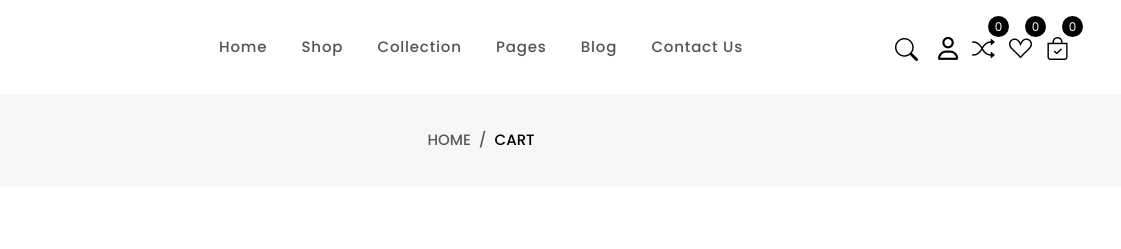
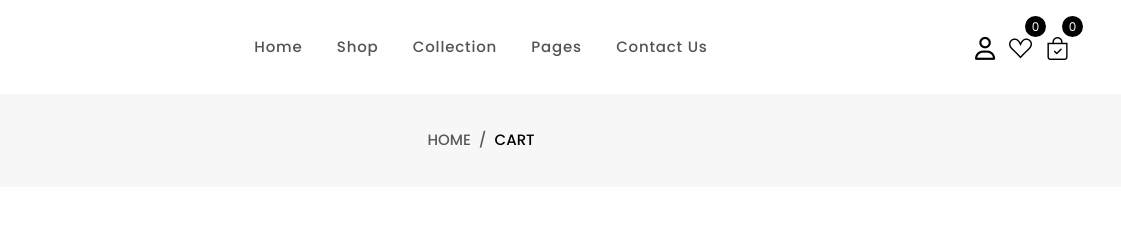
Before and after one commit to nitinpatil77/Flone, a plain HTML site: page cart.html in a window 1280 px wide. Shown: the top 249 px of the page, 159-1280 px from the left. Drawn offline with nearby package versions, Linux system fonts and the light colour scheme.

Commit message:
header chnages

```diff
--- a/cart.html
+++ b/cart.html
@@ -51,7 +51,7 @@
 
                                         </ul>
                                     </li>
-                                    <li><a href="#">Blog</a></li>
+                                    <!-- <li><a href="#">Blog</a></li> -->
                                     <li><a href="./contact.html">Contact Us</a></li>
                                 </ul>
                             </nav>
@@ -60,9 +60,9 @@
                     <div class="col-xl-2 col-lg-2 col-md-6 col-8">
                         <div class="header-right-wrap">
                             <div class="same-style header-search d-none d-lg-block">
-                                <button class="search-active">
+                                <!-- <button class="search-active">
                                     <i class="bi bi-search"></i>
-                                </button>
+                                </button> -->
                                 <!-- <div class="search-content">
                                     <form action="#">
                                         <input type="text" placeholder="Search">
@@ -85,13 +85,13 @@
                                     </ul>
                                 </div> -->
                             </div>
-                            <div class="same-style header-compare">
+                            <!-- <div class="same-style header-compare">
                                 <a href="#">
                                     <i class="bi bi-shuffle"></i>
-                                    <!-- <i class="fa-solid fa-shuffle"></i> -->
+                                    <i class="fa-solid fa-shuffle"></i>
                                     <span class="count-style">0</span>
                                 </a>
-                            </div>
+                            </div> -->
                             <div class="same-style header-wishlist">
                                 <a href="#">
                                     <i class="bi bi-suit-heart"></i>
```
Also changed, not shown: checkout.html (+6 -6 lines), contact.html (+6 -6 lines), index.html (+6 -6 lines), login-register.html (+6 -6 lines), shop.html (+6 -6 lines), single-product.html (+6 -6 lines).
